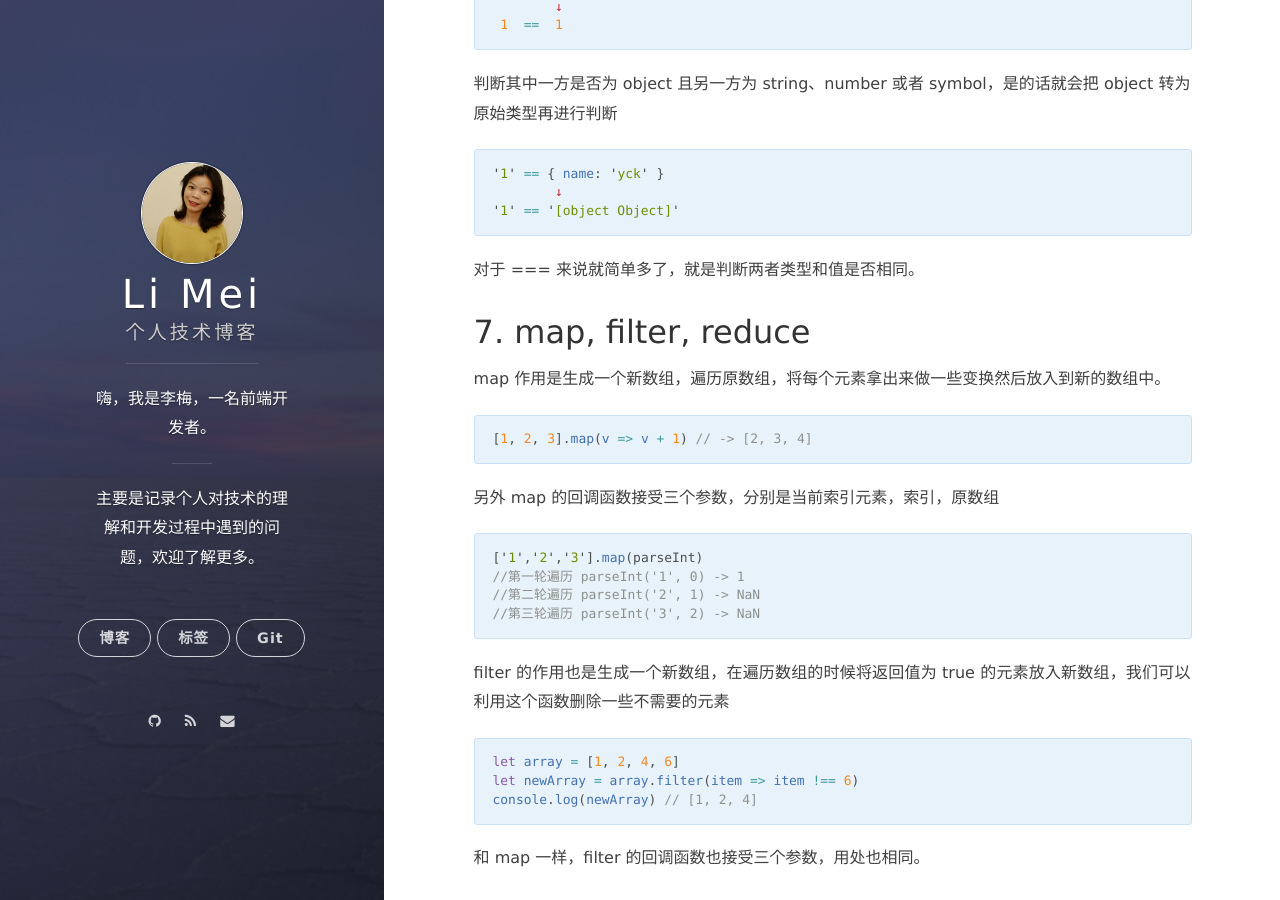
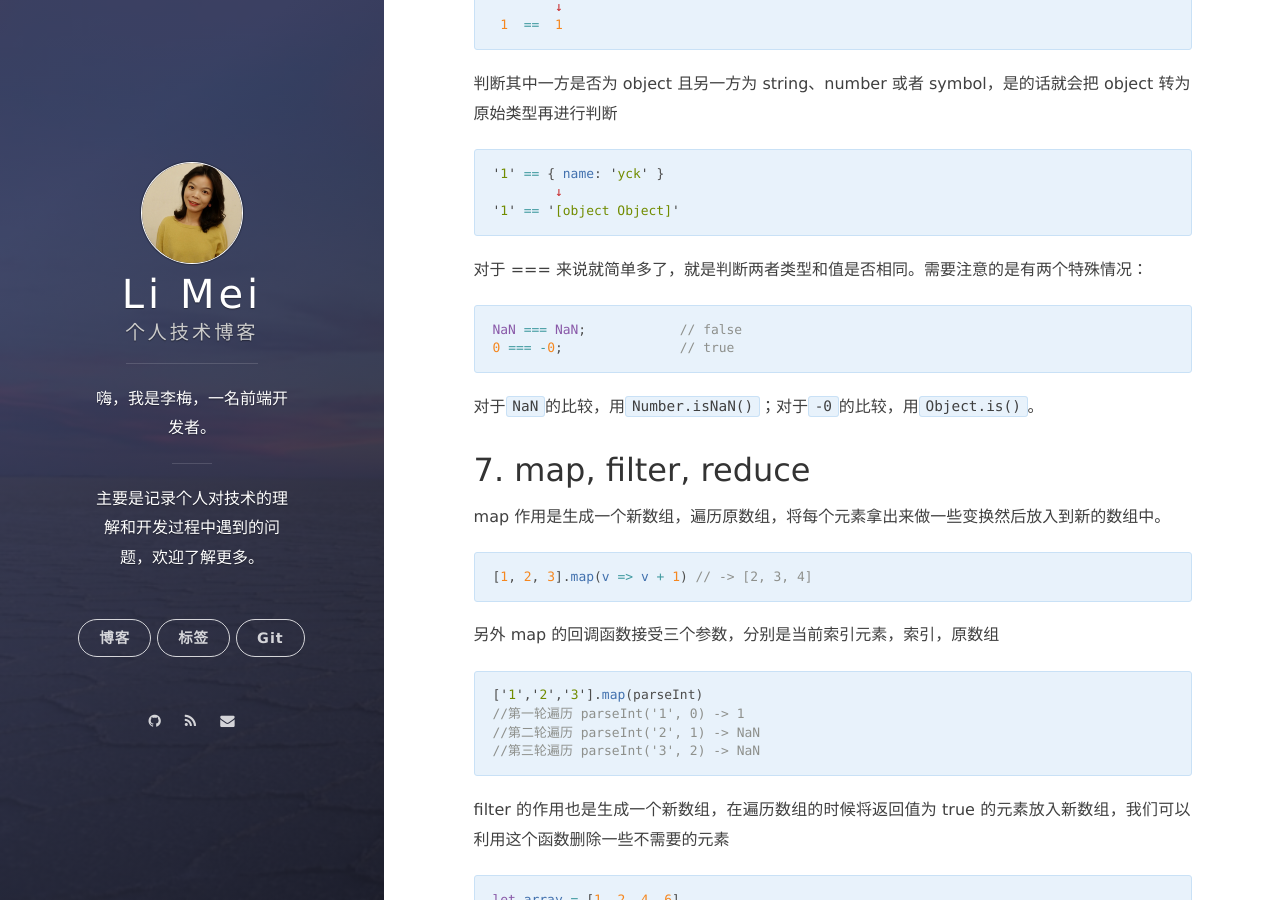
Before and after one commit to LiMeii/LiMeii.github.io, a Jekyll site: the page built from _posts/2019-04-25-js-common.md, in a window 1280 px wide and 900 px high, scrolled down 6978 px. Built offline with Jekyll 4.4.1, drawn with Linux system fonts in a browser that asks for light colours; nearby versions of some CDN libraries.

Commit message:
add === confusion example

````diff
--- a/_posts/2019-04-25-js-common.md
+++ b/_posts/2019-04-25-js-common.md
@@ -279,7 +279,13 @@ true + true // 2
 '1' == '[object Object]'
 ```
 
-对于 === 来说就简单多了，就是判断两者类型和值是否相同。
+对于 === 来说就简单多了，就是判断两者类型和值是否相同。需要注意的是有两个特殊情况：
+
+```js
+NaN === NaN;            // false
+0 === -0;               // true
+```
+对于```NaN```的比较，用```Number.isNaN()```；对于```-0```的比较，用```Object.is()```。
 
 ## 7. map, filter, reduce
 
````
